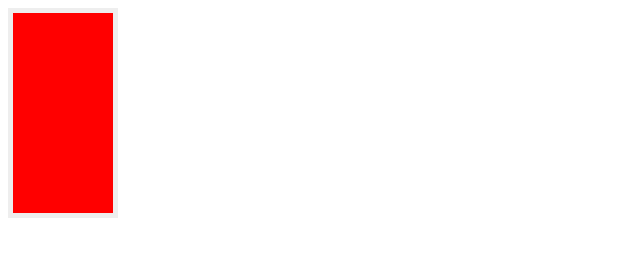
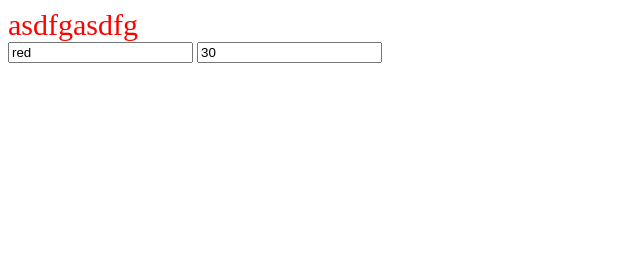
Before and after one commit to imsunhao/Vue-Start, a plain HTML site: page index.html in a window 1280 px wide. Shown: the whole page, without its empty margins (0-640 px from the left). Drawn offline with Linux system fonts and the light colour scheme.

Commit message:
绑定 HTML Style绑定 通过对象语法方式

```diff
--- a/index.html
+++ b/index.html
@@ -5,28 +5,10 @@
     <title>Title</title>
 </head>
 <body>
-<style>
-    span{
-        display: block;
-        width: 200px;
-        height: 200px;
-    }
-    .static{
-        background-color: #fff;
-        border:5px solid #eee;
-    }
-    .active {
-        background-color:red ;
-    }
-    .text-danger{
-        width: 100px;
-    }
-
-</style>
 <div id="app">
-    <span class="static"
-         v-bind:class="[{ active: isActive }, errorClass]">
-    </span>
+    <div v-bind:style="{ color: activeColor, fontSize: fontSize + 'px' }">asdfgasdfg</div>
+    <input v-model='activeColor' value="{{activeColor}}">
+    <input v-model='fontSize' value="{{fontSize}}">
 </div>
 </body>
 </html>
@@ -35,8 +17,8 @@
 var vm=new Vue({
     el: '#app',
     data: {
-        isActive: true,
-        errorClass: 'text-danger'
+        activeColor: 'red',
+        fontSize: 30
     }
 });
 </script>
```
